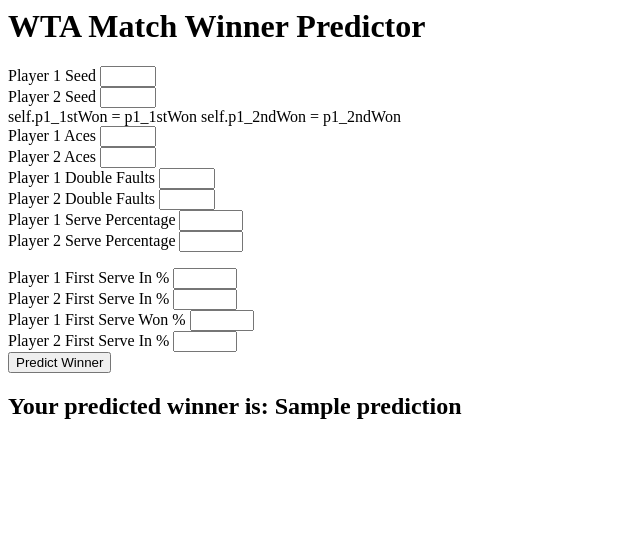
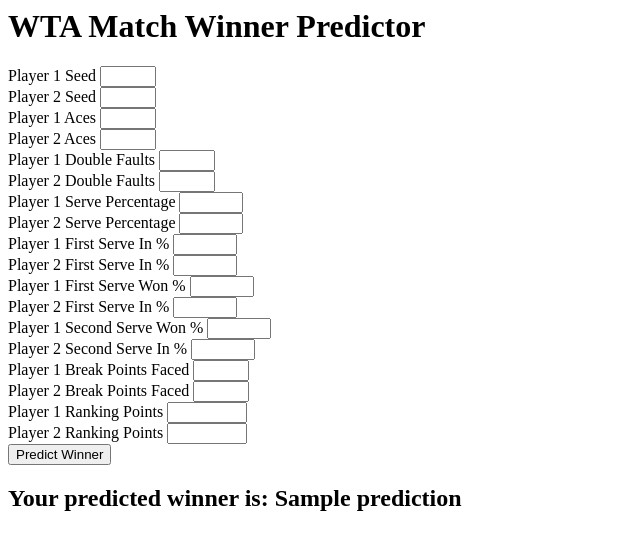
Before and after one commit to AnnambhotlaK/mlproject, a Flask app: template templates/home.html in a window 1280 px wide. Shown: the top 550 px of the page, without its empty margins (0-640 px from the left). Run offline with Flask 3, Linux system fonts and the light colour scheme; the template is opened without the code that fills it: most values are stand-ins (such as "Sample title", 1, 10 or a date in 2020).

Commit message:
finish creating prediction page, need to modify all components

```diff
--- a/templates/home.html
+++ b/templates/home.html
@@ -4,14 +4,6 @@
        <h1>WTA Match Winner Predictor</h1>
 
        <form action="{{ url_for('predict_datapoint')}}" method="post">
-
-        <!--TOURNEY_ID (+ SURFACE + DRAW_SIZE + TOURNEY_LEVEL + TOURNEY_DATE)
-        <div class="mb-3">
-            <label class="form-label">Tournament ID</label>
-            <input class="form-control" type="number" name="tourney_id"
-                min='0' max='100' />
-        </div>
-        -->
 
         <!--P1_SEED-->
         <div class="mb-3">
@@ -27,8 +19,6 @@
                 min='1' max='32' />
         </div>
 
-        self.p1_1stWon = p1_1stWon
-        self.p1_2ndWon = p1_2ndWon
 
         <!--ACES-->
         <div class="mb-3-group">
@@ -47,6 +37,7 @@
             </div>
         </div>
 
+
         <!--DOUBLE FAULTS-->
         <div class="mb-3-group">
             <!--P1_DF-->
@@ -64,6 +55,7 @@
             </div>
         </div>
 
+
         <!--SERVE PERCENTAGE-->
         <div class="mb-3-group">
             <!--P1_SVPT-->
@@ -79,8 +71,8 @@
                 <input class="form-control" type="number" name="p2_svpt"
                     min='0' max='100' />
                 </div>
-            </div>
         </div>
+
 
         <!--FIRST SERVE IN %-->
         <div class="mb-3-group">
@@ -99,8 +91,8 @@
             </div>
         </div>
 
+
         <!--FIRST SERVE WON %-->
-
         <div class="mb-3-group">
             <!--P1_1STWON-->
             <div class="mb-3">
@@ -118,12 +110,57 @@
         </div>
 
 
+        <!--SECOND SERVE WON %-->
+        <div class="mb-3-group">
+            <!--P1_2NDWON-->
+            <div class="mb-3">
+                <label class="form-label">Player 1 Second Serve Won %</label>
+                <input class="form-control" type="number" name="p1_2ndWon"
+                    min='0' max='100' />
+            </div>
+
+            <!--P2_2NDWON-->
+            <div class="mb-3">
+                <label class="form-label">Player 2 Second Serve In %</label>
+                <input class="form-control" type="number" name="p2_2ndWon"
+                    min='0' max='100' />
+            </div>
+        </div>
 
 
+        <!--BREAK POINTS FACED-->
+        <div class="mb-3-group">
+            <!--P1_BPFACED-->
+            <div class="mb-3">
+                <label class="form-label">Player 1 Break Points Faced</label>
+                <input class="form-control" type="number" name="p1_bpFaced"
+                    min='0' max='30' />
+            </div>
+
+            <!--P2_2NDWON-->
+            <div class="mb-3">
+                <label class="form-label">Player 2 Break Points Faced</label>
+                <input class="form-control" type="number" name="p2_bpFaced"
+                    min='0' max='30' />
+            </div>
+        </div>
 
 
-
-
+        <!--RANKING POINTS-->
+        <div class="mb-3-group">
+            <!--P1_RANK_POINTS-->
+            <div class="mb-3">
+                <label class="form-label">Player 1 Ranking Points</label>
+                <input class="form-control" type="number" name="p1_rank_points"
+                    min='0' max='15000' />
+            </div>
+            <!--P2_RANK_POINTS-->
+            <div class="mb-3">
+                <label class="form-label">Player 2 Ranking Points</label>
+                <input class="form-control" type="number" name="p2_rank_points"
+                    min='0' max='15000' />
+            </div>
+        </div>
 
 
         <!--PREDICTION BUTTON-->
```
